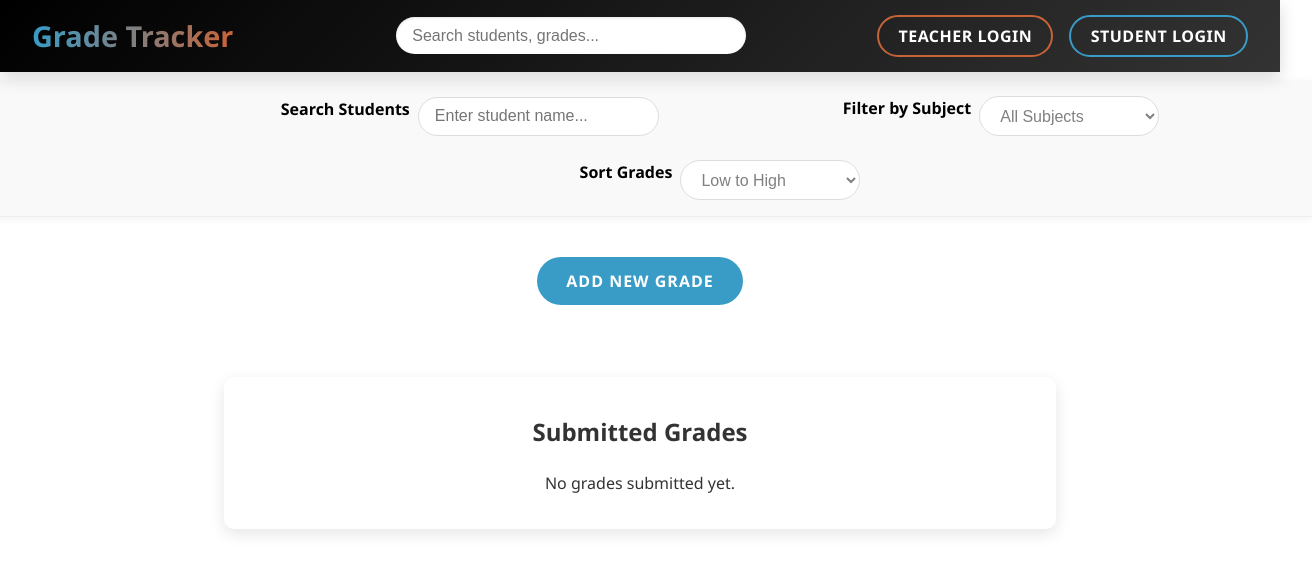
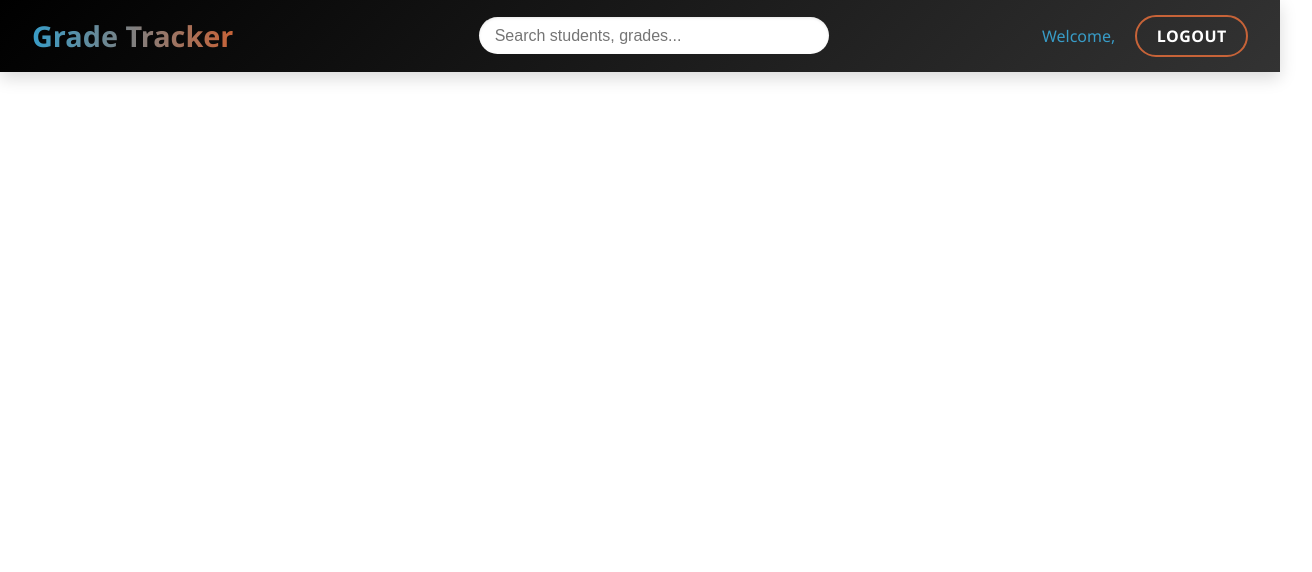
Before and after one commit to johnhoward907/GROUP-PROJECT-GRAD-TRACKER-, a React (Vite) app: page /student/1/my-grades in a window 1280 px wide. Shown: the top 572 px of the page, 1312 px wide, since content can reach past the window. Built offline with nearby package versions, Linux system fonts and the light colour scheme.

Commit message:
Adds routing to navigate different users' login and logout and navigate the accounts.

```diff
--- a/db.json
+++ b/db.json
@@ -38,7 +38,7 @@
     {
       "id": "a9a7",
       "name": "Frank Daniel",
-      "email": "danfrank@gmail.con",
+      "email": "danfrank@gmail.com",
       "password": "123456789",
       "userType": "Teacher"
     }
@@ -71,6 +71,13 @@
       "email": "walkingclay@gmail.com",
       "password": "test123",
       "userType": "student"
+    },
+    {
+      "id": "a8fb",
+      "name": "Mike Miller",
+      "email": "millerm123@gmail.com",
+      "password": "testing123",
+      "userType": "student"
     }
   ]
 }
--- a/src/App.jsx
+++ b/src/App.jsx
@@ -3,11 +3,19 @@ import { Routes, Route } from 'react-router-dom';
 import LandingPage from './pages/LandingPage';
 import LoginForm from "./pages/LoginForm";
 import SignUpForm from './pages/SignUpForm';
+import TeacherDashboard from './pages/TeacherDashboard';
+import TeacherProfile from './pages/TeacherProfile';
+
+import StudentProfile from './pages/StudentProfile';
+import MyGrades from './pages/MyGrades';
+
+
 import NavBar from './components/NavBar';
 import GradeFilterBar from './components/GradeFilterBar';
 import GradeForm from './components/GradeForm';
 import GradeTable from './components/GradeTable';
 import './App.css';
+
 
 function GroupWorkLayout() {
   const [grades, setGrades] = useState([]);
@@ -126,6 +134,12 @@ function App() {
       <Route path="/login/:userType" element={<LoginForm />} />
       <Route path="/signup" element={<SignUpForm />} />
 
+      <Route path="/teacher/:id/dashboard" element={<TeacherDashboard />} />
+      <Route path="/teacher/:id/profile" element={<TeacherProfile />} />
+
+      <Route path="/student/:id/profile" element={<StudentProfile />} />
+      <Route path="/student/:id/my-grades" element={<MyGrades />} />
+
       <Route path="*" element={<GroupWorkLayout />} />
     </Routes>
   );
--- a/src/components/NavBar.jsx
+++ b/src/components/NavBar.jsx
@@ -1,44 +1,38 @@
 import React, { useState } from 'react';
+import { NavLink } from 'react-router-dom';
 import '../App.css';
 
-function NavBar() {
-  const [loggedIn, setLoggedIn] = useState(false);
-  const [userRole, setUserRole] = useState(null);
+function NavBar({ userType, handleLogout }) {
+  // const [loggedIn, setLoggedIn] = useState(false);
+  // const [userRole, setUserRole] = useState(null);
   const [searchQuery, setSearchQuery] = useState('');
 
-  const handleLogin = (role) => {
-    setLoggedIn(true);
-    setUserRole(role);
-  };
-
-  const handleLogout = () => {
-    setLoggedIn(false);
-    setUserRole(null);
-  };
+  const user = JSON.parse(localStorage.getItem("user"));
 
   const handleSearch = (e) => {
     setSearchQuery(e.target.value);
-    // Add search functionality here
   };
 
   return (
     <nav className="navbar">
       <div className="navbar-left">
         <div className="navbar-brand">Grade Tracker</div>
-        {loggedIn && userRole === 'Teacher' && (
+
+        {user && userType === 'teacher' && (
           <ul className="navbar-links">
-            <li><a href="#dashboard">Dashboard</a></li>
-            <li><a href="#students">Students</a></li>
-            <li><a href="#student-grades">Grades</a></li>
-            <li><a href="#analytics">Analytics</a></li>
+              <li><NavLink to={`/teacher/${user.id}/dashboard`}>Dashboard</NavLink></li>
+              <li><NavLink to={`/teacher/${user.id}/students`}>Students</NavLink></li>
+              <li><NavLink to={`/teacher/${user.id}/grades`}>Grades</NavLink></li>
+              <li><NavLink to={`/teacher/${user.id}/profile`}>Profile</NavLink></li>
+            {/* <li><NavLink to={`/teacher/${user.id}/analytics`}>Analytics</NavLink></li> */}
           </ul>
         )}
-        {loggedIn && userRole === 'student' && (
+        {user && userType === 'student' && (
           <ul className="navbar-links">
-            <li><a href="#my-grades">My Grades</a></li>
-            <li><a href="#assignments">Assignments</a></li>
-            <li><a href="#profile">Profile</a></li>
-          </ul>
+          <li><NavLink to={`/student/${user.id}/my-grades`}>My Grades</NavLink></li>
+          {/* <li><NavLink to={`/student/${user.id}/assignments`}>Assignments</NavLink></li> */}
+          <li><NavLink to={`/student/${user.id}/profile`}>Profile</NavLink></li>
+        </ul>
         )}
       </div>
 
@@ -54,29 +48,12 @@ function NavBar() {
       </div>
 
       <div className="navbar-right">
-        {!loggedIn ? (
-          <>
+        {userType && (
+          <div className="user-actions">
+            <span className="user-welcome">Welcome, {JSON.parse(localStorage.getItem('user'))?. name}</span>
             <button
               className="navbar-btn secondary"
-              onClick={() => handleLogin('Teacher')}
-            >
-              Teacher Login
-            </button>
-            <button
-              className="navbar-btn"
-              onClick={() => handleLogin('student')}
-            >
-              Student Login
-            </button>
-          </>
-        ) : (
-          <div className="user-actions">
-            <span className="user-welcome">Welcome, {userRole}</span>
-            <button
-              className="navbar-btn secondary"
-              onClick={handleLogout}
-            >
-              Logout
+              onClick={handleLogout}> Logout
             </button>
           </div>
         )}
--- a/src/pages/LoginForm.jsx
+++ b/src/pages/LoginForm.jsx
@@ -9,17 +9,36 @@ function LoginForm() {
   const [password, setPassword] = useState('');
 
 
-  const handleLogin = (e) => {
+  const handleLogin = async (e) => {
     e.preventDefault();
 
-    if (email && password) {
-      if (userType === "teacher") {
-        navigate("/teacher-dashboard");
-      } else {
-        navigate("/student-dashboard");
-      }
-    } else {
-      alert("Please enter both email and password");
+    if (!email || !password) {
+        alert("Please enter both email and password");
+        return;
+    }
+
+    const endpoint = `http://localhost:3000/${userType}s?email=${email}&password=${password}`;
+
+    try {
+        const res = await fetch(endpoint);
+        const data = await res.json();
+
+        if (data.length > 0) {
+            const user = data[0];
+            localStorage.setItem("user", JSON.stringify(user));
+
+            if (userType === "teacher") {
+                navigate(`/teacher/${user.id}/dashboard`);
+            } else if (userType === "student") {
+                navigate(`/student/${user.id}/profile`);
+            }
+
+        } else {
+          alert("Invalid credentials");
+        }
+      } catch (error) {
+        console.error("Login failed:", error);
+        alert("Something went wrong. Try again.");
     }
   };
 
--- /dev/null
+++ b/src/pages/MyGrades.jsx
@@ -0,0 +1,48 @@
+import React from 'react';
+import NavBar from '../components/NavBar';
+// import { useParams } from 'react-router-dom';
+// import { useEffect, useState } from 'react';
+import '../App.css';
+
+function StudentGrades() {
+  // const { id } = useParams();
+  // const [grades, setGrades] = useState(null);
+
+//   useEffect(() => {
+//     fetch(`http://localhost:3000/students/${id}/grades`)
+//       .then(res => res.json())
+//       .then(data => setGrades(data));
+//   }, [id]);
+
+  const handleLogout = () => {
+    const confirmed = window.confirm("Are you sure you want to logout?");
+    if (confirmed) {
+      localStorage.removeItem('user');
+      window.location.href = '/login/student';
+    }
+  };
+
+  return (
+    <>
+      <NavBar userType="student" handleLogout={handleLogout} />
+      {/* <div>
+        <h2>My Grades</h2>
+        {/* If grades data is available, display it
+        {grades ? (
+          <ul>
+            {grades.map((grade, index) => (
+              <li key={index}>
+                <strong>{grade.subject}: </strong>
+                {grade.grade}
+              </li>
+            ))}
+          </ul>
+        ) : (
+          <p>Loading grades...</p>
+        )}
+      </div> */}
+    </>
+  );
+}
+
+export default StudentGrades;
--- a/src/pages/SignUpForm.jsx
+++ b/src/pages/SignUpForm.jsx
@@ -129,7 +129,7 @@ function SignUpForm() {
                 <p className="signup-prompt">
                     Already have an account?{' '}
                     <span
-                        onClick={() => navigate('/login')}
+                        onClick={() => navigate('/')}
                         style={{ color: '#c76338', cursor: 'pointer', textDecoration: 'underline' }}> Login Here
                     </span>.
                 </p>
--- /dev/null
+++ b/src/pages/StudentProfile.jsx
@@ -0,0 +1,39 @@
+import React from 'react';
+import NavBar from '../components/NavBar';
+import { useParams } from "react-router-dom";
+import { useEffect, useState } from "react";
+import '../App.css';
+
+
+function StudentProfile() {
+
+    const { id } = useParams();
+    const [student, setStudent] = useState(null);
+
+    useEffect(() => {
+            fetch(`http://localhost:3000/students/${id}`)
+              .then(res => res.json())
+              .then(data => setStudent(data));
+    }, [id]);
+
+    const handleLogout = () => {
+        const confirmed = window.confirm("Are you sure you want to logout?");
+        if (confirmed) {
+            localStorage.removeItem('user');
+            window.location.href = '/login/student';
+        }
+      };
+
+      return (
+        <>
+          <NavBar userType="student" handleLogout={handleLogout} />
+          <div>
+                <h2>Welcome, {student?.name || "Loading..."}</h2>
+                {/* Display personalized content */}
+            </div>
+            {/* rest of the dashboard content */}
+        </>
+      );
+}
+
+export default StudentProfile;
--- /dev/null
+++ b/src/pages/TeacherDashboard.jsx
@@ -0,0 +1,38 @@
+import React from 'react';
+import { useParams } from "react-router-dom";
+import { useEffect, useState } from "react";
+import NavBar from '../components/NavBar';
+import '../App.css';
+
+function TeacherDashboard() {
+
+    const { id } = useParams();
+    const [teacher, setTeacher] = useState(null);
+
+    useEffect(() => {
+        fetch(`http://localhost:3000/teachers/${id}`)
+          .then(res => res.json())
+          .then(data => setTeacher(data));
+    }, [id]);
+
+    const handleLogout = () => {
+        const confirmed = window.confirm("Are you sure you want to logout?");
+        if (confirmed) {
+            localStorage.removeItem('user');
+            window.location.href = '/login/teacher';
+        }
+      };
+
+      return (
+        <>
+        <NavBar userType="teacher" handleLogout={handleLogout} />
+            <div>
+                <h2>Welcome, {teacher?.name || "Loading..."}</h2>
+                {/* Display personalized content */}
+            </div>
+            {/* rest of the dashboard content */}
+        </>
+      );
+}
+
+export default TeacherDashboard;
--- /dev/null
+++ b/src/pages/TeacherProfile.jsx
@@ -0,0 +1,37 @@
+import React from 'react';
+import NavBar from '../components/NavBar';
+import { useParams } from "react-router-dom";
+import { useEffect, useState } from "react";
+import '../App.css';
+
+function TeacherProfile() {
+  const { id } = useParams();
+  const [teacher, setTeacher] = useState(null);
+
+  useEffect(() => {
+    fetch(`http://localhost:3000/teachers/${id}`)
+      .then(res => res.json())
+      .then(data => setTeacher(data));
+  }, [id]);
+
+  const handleLogout = () => {
+    const confirmed = window.confirm("Are you sure you want to logout?");
+    if (confirmed) {
+      localStorage.removeItem('user');
+      window.location.href = '/login/teacher';
+    }
+  };
+
+  return (
+    <>
+      <NavBar userType="teacher" handleLogout={handleLogout} />
+      <div>
+        <h2>Welcome, {teacher?.name || "Loading..."}</h2>
+        {/* Display personalized content */}
+      </div>
+      {/* Extra teacher info can go here */}
+    </>
+  );
+}
+
+export default TeacherProfile;
```
